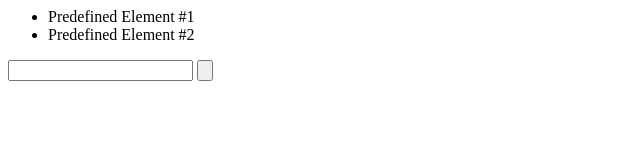
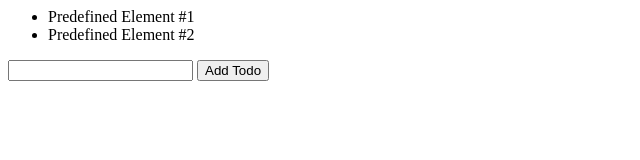
Before and after one commit to sjakati98/326Project, a plain HTML site: page index.html in a window 1280 px wide. Shown: the whole page, without its empty margins (0-640 px from the left). Drawn offline with Linux system fonts and the light colour scheme.

Commit message:
Fix button

```diff
--- a/index.html
+++ b/index.html
@@ -9,7 +9,7 @@
         </ul>
         <div id="form">
             <input id="add-todo-text" type="text">
-            <input id="add-todo-button" type="button">
+            <input id="add-todo-button" value="Add Todo" type="button">
         </div>
     </body>
 </html>
```
